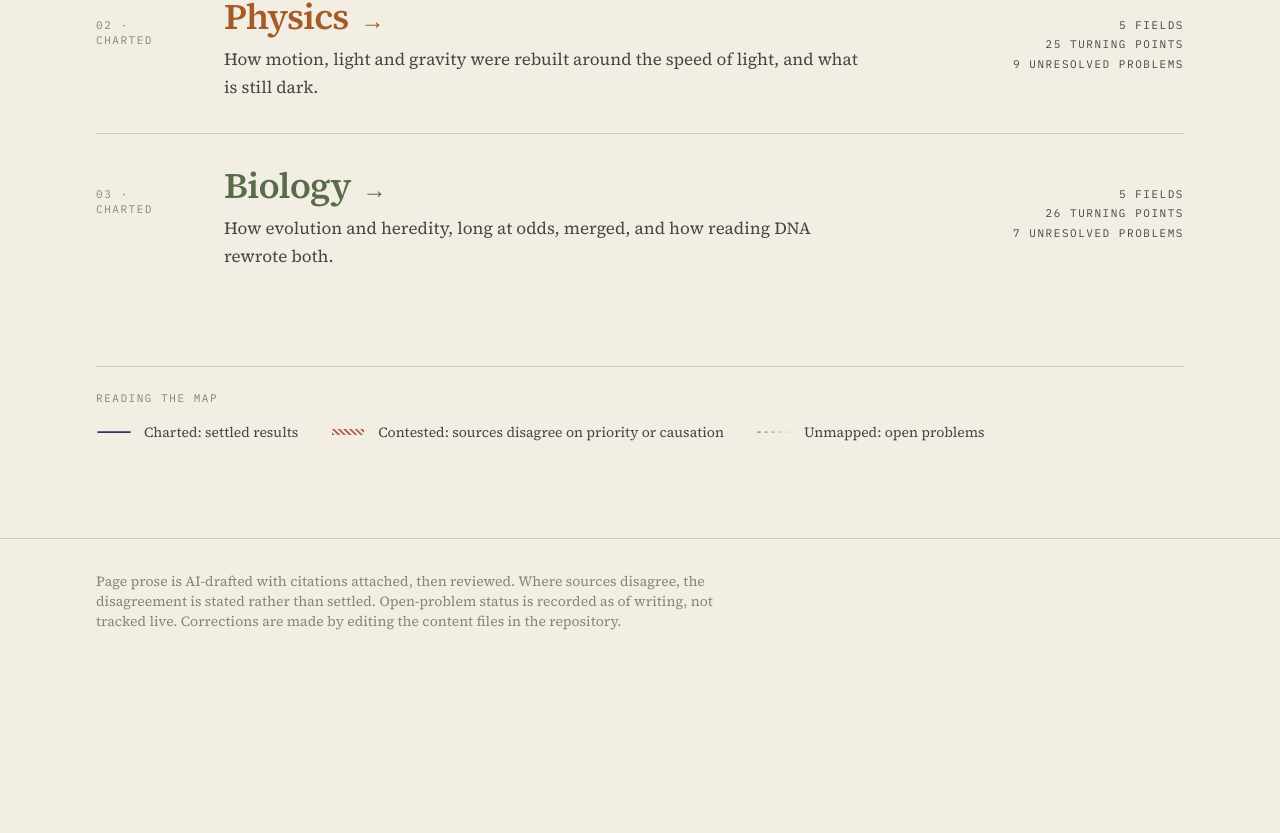
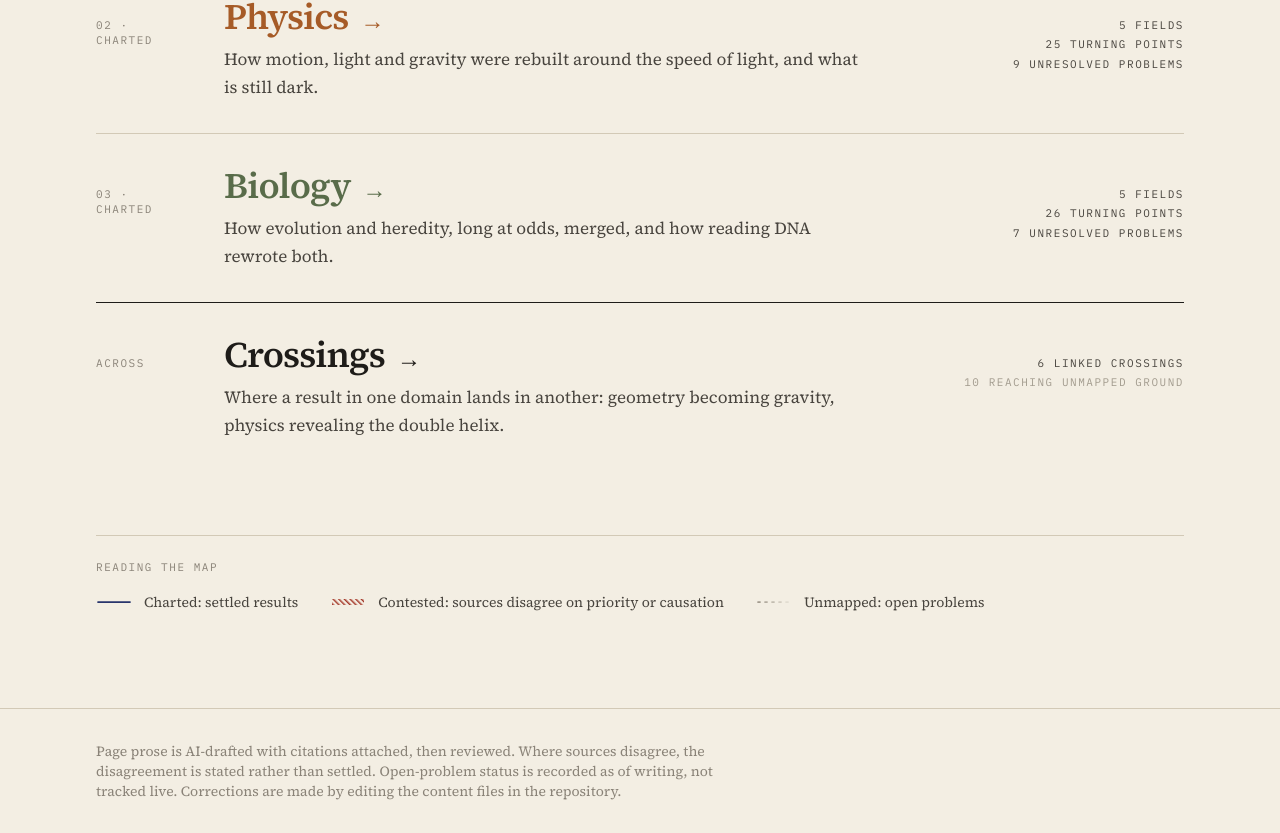
Before and after one commit to andifathulms/field-atlas, a Next.js app: page / in a window 1280 px wide. Shown: the part 842-1675 px from the top of the page. Before the commit the page ends 1505 px from the top, so only its background shows below. Built offline with nearby package versions, Linux system fonts and the light colour scheme.

Commit message:
Point the landing page to Crossings
Co-Authored-By: Claude Opus 5.5 (1M context) <noreply@anthropic.com>

```diff
--- a/src/app/page.tsx
+++ b/src/app/page.tsx
@@ -1,10 +1,11 @@
 import Link from "next/link";
 import { Legend } from "@/components/Legend";
-import { getFields } from "@/lib/content";
+import { getCrossings, getFields } from "@/lib/content";
 import { DOMAINS } from "@/lib/domains";
 import { surveySummary } from "@/lib/stats";
 
 export default function Home() {
+  const crossings = getCrossings();
   return (
     <main className="mx-auto max-w-6xl px-4 sm:px-8">
       <section className="settle pb-16 pt-16 sm:pt-24">
@@ -77,6 +78,34 @@ export default function Home() {
         </ol>
       </section>
 
+      <section aria-labelledby="crossings-heading" className="border-t border-ink">
+        <Link
+          href="/crossings/"
+          className="group grid gap-x-8 gap-y-2 py-8 sm:grid-cols-[6rem_minmax(0,1fr)_14rem] sm:items-baseline"
+        >
+          <span className="stamp text-ink-faint">Across</span>
+          <span>
+            <span id="crossings-heading" className="block text-3xl font-semibold tracking-tight sm:text-4xl">
+              Crossings
+              <span
+                aria-hidden
+                className="ml-3 inline-block text-2xl transition-transform duration-300 ease-house group-hover:translate-x-1"
+              >
+                →
+              </span>
+            </span>
+            <span className="mt-2 block max-w-prose text-ink-soft">
+              Where a result in one domain lands in another: geometry becoming gravity, physics revealing the
+              double helix.
+            </span>
+          </span>
+          <span className="stamp flex flex-col gap-1 text-ink-soft sm:text-right">
+            <span>{crossings.links.length} linked crossings</span>
+            <span className="text-fog">{crossings.seeds.length} reaching unmapped ground</span>
+          </span>
+        </Link>
+      </section>
+
       <section className="mt-16 border-t border-rule pt-6">
         <h2 className="stamp mb-4 text-ink-faint">Reading the map</h2>
         <div data-domain="math">
```
